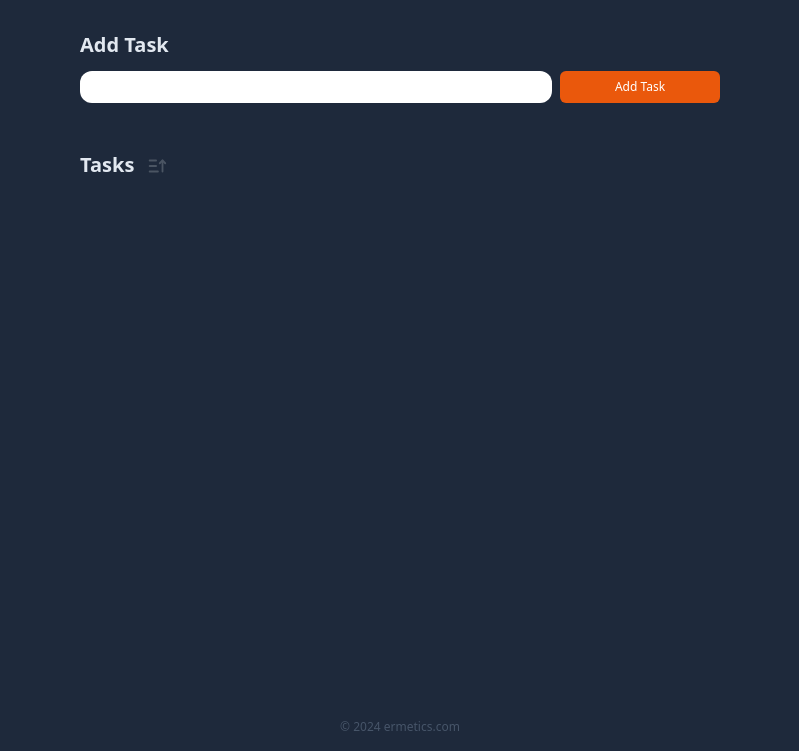
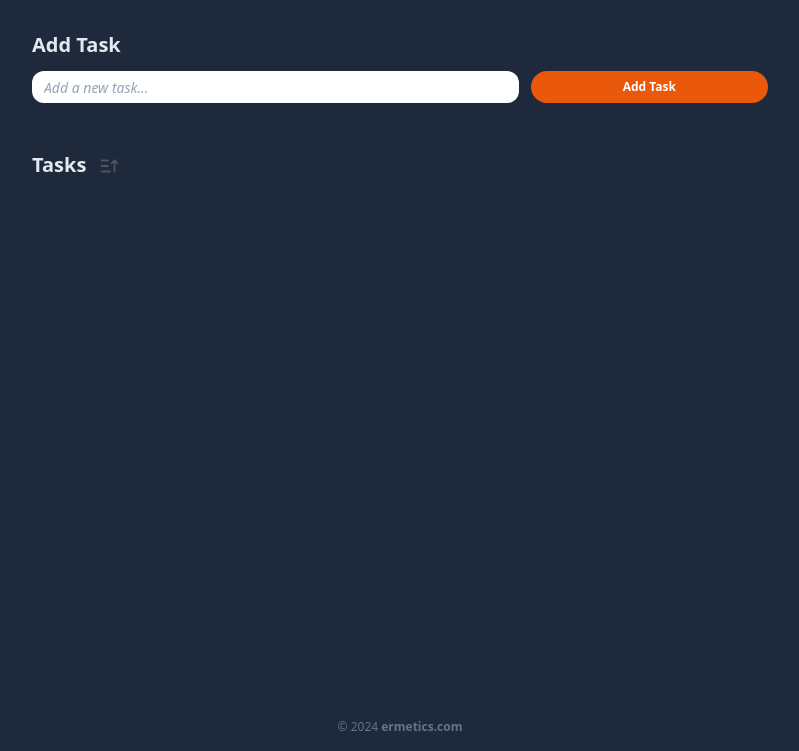
Before and after one commit to ermetics/task-tracker, a plain HTML site: page index.html in a window 1280 px wide. Shown: the part 49-800 px from the top of the page, without its empty margins (240-1039 px from the left). Drawn offline with nearby package versions, Linux system fonts and the light colour scheme.

Commit message:
Change elements in template

```diff
--- a/index.html
+++ b/index.html
@@ -3,7 +3,7 @@
     <head>
         <meta charset="UTF-8" />
         <meta name="viewport" content="width=device-width, initial-scale=1.0" />
-        <title>Task Tracker App | by ermetics.com</title>
+        <title>Task Tracker | by ermetics.com</title>
         <link rel="stylesheet" href="./css/index.css" />
         <script src="https://cdn.tailwindcss.com"></script>
     </head>
@@ -13,21 +13,21 @@
             <h1 class="m-auto text-3xl sm:text-xl font-bold text-orange-600">Task Tracker</h1>
         </header>
 
-        <main class="w-full max-w-2xl h-96 p-4 mx-auto">
+        <main class="w-full max-w-3xl h-96 p-4 mx-auto">
             <section class="grid">
                 <h2 class="mb-3 text-xl font-semibold text-slate-200">Add Task</h2>
-                <form class="flex gap-2 align-center">
+                <form class="grid grid-cols-1 sm:grid-cols-3 gap-3 align-center">
                     <input
-                        class="grow h-12 sm:h-8 rounded-xl ps-3"
+                        class="sm:col-span-2 h-10 sm:h-8 rounded-xl ps-3 placeholder:italic placeholder:text-slate-400 placeholder:text-sm"
                         type="text"
                         id="task-input"
                         name="task"
+                        placeholder="Add a new task..."
                         value=""
-                        required
                     />
                     <button
                         id="add-task-button"
-                        class="basis-1/4 bg-orange-600 hover:bg-orange-400 transition-color duration-300 text-white text-xs rounded-md"
+                        class="h-10 sm:h-8 bg-orange-600 hover:bg-orange-400 transition-color duration-300 text-white text-xs font-semibold rounded-full"
                         type="button"
                     >
                         Add Task
@@ -41,7 +41,7 @@
                     <button id="task-list-ordener" class="-mb-[2.5px]"></button>
                 </h2>
                 <ul
-                    class="space-y-1 text-gray-500 text-sm list-inside dark:text-gray-400"
+                    class="space-y-1 ps-2 pe-9 text-gray-500 text-sm list-inside dark:text-gray-400 max-w-lg sm:max-w-3xl"
                     id="tasks-list"
                 >
                     <!-- Tasks will be added here -->
@@ -49,10 +49,12 @@
             </section>
         </main>
 
-        <footer class="w-full h-12 flex fixed bottom-0 text-slate-600">
+        <footer class="w-full h-12 flex fixed bottom-0 text-slate-500">
             <p class="m-auto text-xs">
                 &copy; 2024
-                <a class="hover:text-orange-400 transition duration-300" href="https://ermetics.com"
+                <a
+                    class="hover:text-orange-400 font-semibold transition duration-300"
+                    href="https://ermetics.com"
                     >ermetics.com</a
                 >
             </p>
```
